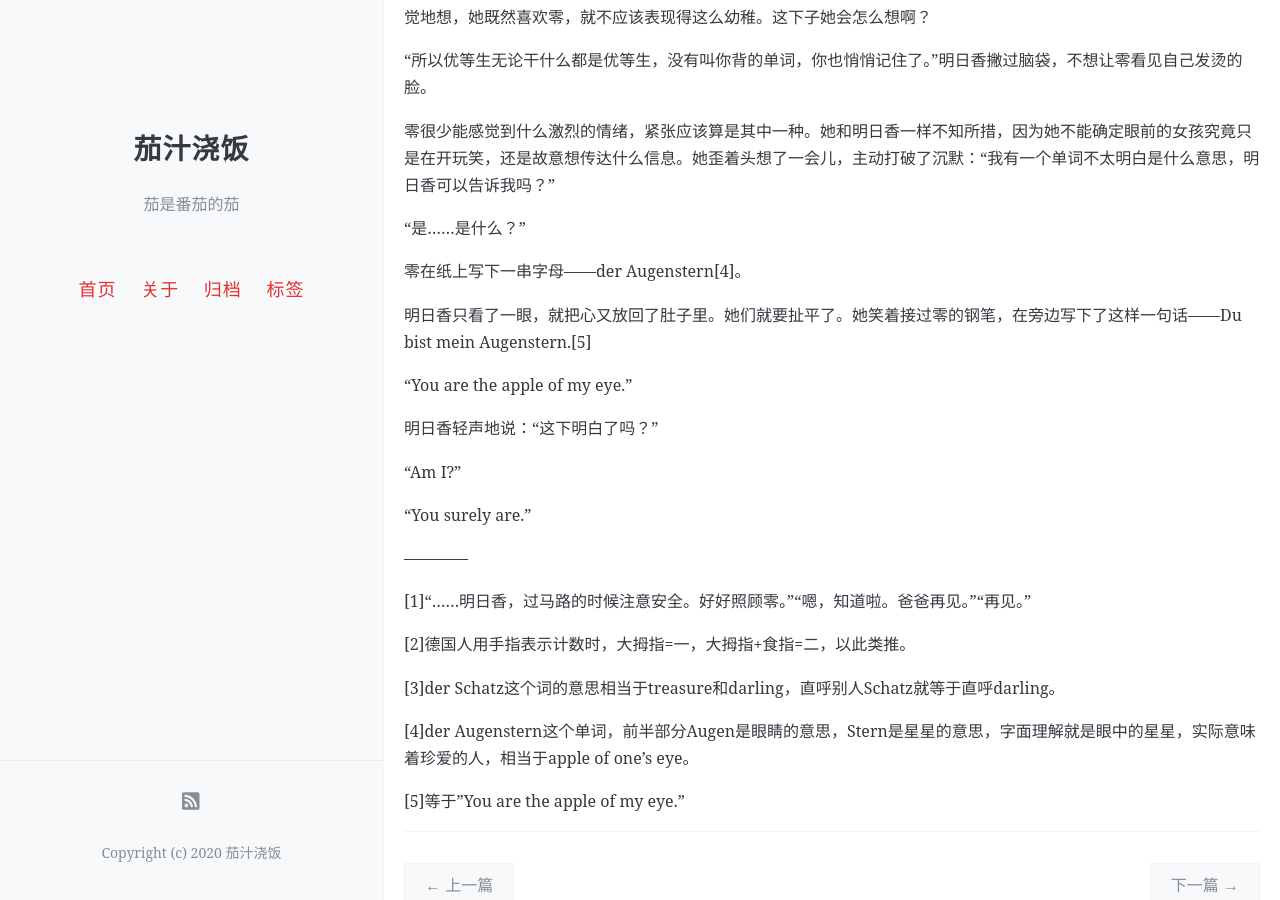
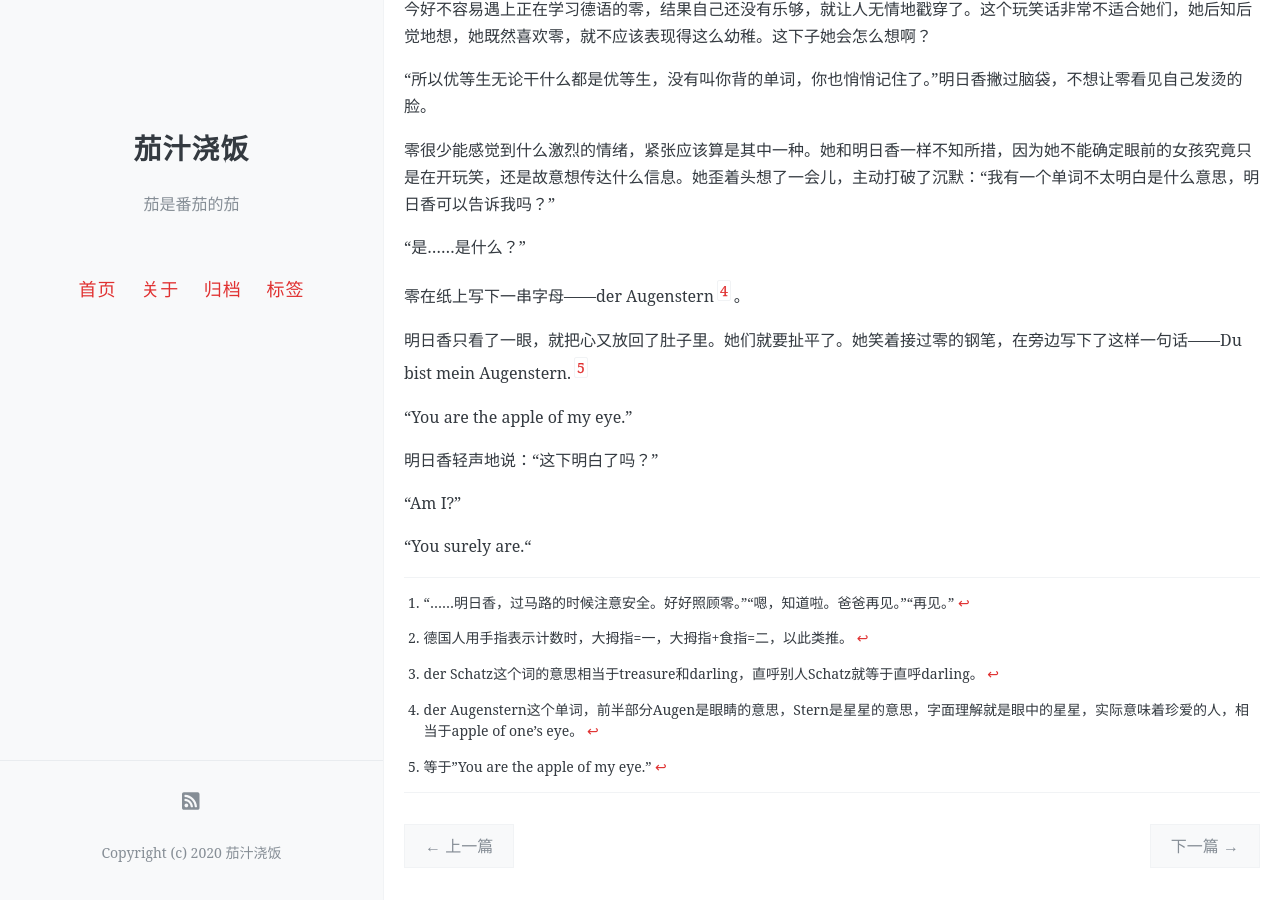
Before and after one commit to onemorebluemoon/ketchup, a Jekyll site: the page built from _posts/2018-12-07-eva4.md, in a window 1280 px wide and 900 px high, scrolled down 3219 px. Built offline with Jekyll 4.4.1, drawn with Linux system fonts in a browser that asks for light colours; comment, search, counter and statistics services are not loaded; some of the changed text lies outside the part shown.

Commit message:
Update 2018-12-07-eva4.md

```diff
--- a/_posts/2018-12-07-eva4.md
+++ b/_posts/2018-12-07-eva4.md
@@ -13,7 +13,7 @@ comments: true
 
 „Naja, ich weiß. Tschüss Papa!“
 
-„Tschüss.“[1]
+„Tschüss.“[^1]
 
 明日香走出庭院的时候，零已经在大门外等了好一会儿。她抱着书包，鞋尖来回拨弄小路上的石子。记不清是从什么时候开始的了，她总是像这样等着明日香。
 
@@ -67,7 +67,7 @@ comments: true
 
 零的脸上始终没有什么表情，只有明日香才看得出她眼里的笑意。
 
-吃午饭时，三个女孩像往常一样坐在一起。真嗣提着一大袋饮料从她们身旁经过——啊，男孩子们——但他走出两步之后又退了回来，腼腆地问她们要不要喝汽水。明日香知道零从来都不喝碳酸饮料，于是伸出了两根手指——大拇指和食指[2]，即使已经在日本生活了十年，她还是保留着一些细小的旧习惯，像是怎么也纠正不过来似的。真嗣是知道她的，他点点头，递给她们两罐芬达，然后才去找自己的伙伴。
+吃午饭时，三个女孩像往常一样坐在一起。真嗣提着一大袋饮料从她们身旁经过——啊，男孩子们——但他走出两步之后又退了回来，腼腆地问她们要不要喝汽水。明日香知道零从来都不喝碳酸饮料，于是伸出了两根手指——大拇指和食指[^2]，即使已经在日本生活了十年，她还是保留着一些细小的旧习惯，像是怎么也纠正不过来似的。真嗣是知道她的，他点点头，递给她们两罐芬达，然后才去找自己的伙伴。
 
 明日香余光瞥见零的嘴角微微上扬，忍不住感到好奇。她这一次既没有在开汽水时弄得满手都是，也没有因为被气泡呛到而咳嗽个不停，所以，零是在笑什么？
 
@@ -97,7 +97,7 @@ comments: true
 
 “-schatz。”零虽然感觉这个问法有些奇怪，但还是毫不犹豫地给出了回答。
 
-明日香得意地大笑一声。零不明所以地盯着她看了一会儿，慢慢意识到了她究竟在笑什么——Schatz在德语里的意思是宝物和亲爱的[3]。明日香给出的词汇表里只有der Wortschatz，却没有der Schatz，它们之间的关系，零是在查词典的时候意外发现的。如果明日香不是故意想要戏弄她，那么这个玩笑应该更适合于情侣和家人之间的嬉闹。
+明日香得意地大笑一声。零不明所以地盯着她看了一会儿，慢慢意识到了她究竟在笑什么——Schatz在德语里的意思是宝物和亲爱的[^3]。明日香给出的词汇表里只有der Wortschatz，却没有der Schatz，它们之间的关系，零是在查词典的时候意外发现的。如果明日香不是故意想要戏弄她，那么这个玩笑应该更适合于情侣和家人之间的嬉闹。
 
 “明日香？”
 
@@ -117,9 +117,9 @@ comments: true
 
 “是……是什么？”
 
-零在纸上写下一串字母——der Augenstern[4]。
+零在纸上写下一串字母——der Augenstern[^4]。
 
-明日香只看了一眼，就把心又放回了肚子里。她们就要扯平了。她笑着接过零的钢笔，在旁边写下了这样一句话——Du bist mein Augenstern.[5]
+明日香只看了一眼，就把心又放回了肚子里。她们就要扯平了。她笑着接过零的钢笔，在旁边写下了这样一句话——Du bist mein Augenstern.[^5]
 
 "You are the apple of my eye."
 
@@ -127,16 +127,14 @@ comments: true
 
 "Am I?"
 
-"You surely are."
+"You surely are.“
 
-————
+[^1]:“……明日香，过马路的时候注意安全。好好照顾零。”“嗯，知道啦。爸爸再见。”“再见。”
 
-[1]“……明日香，过马路的时候注意安全。好好照顾零。”“嗯，知道啦。爸爸再见。”“再见。”
+[^2]:德国人用手指表示计数时，大拇指=一，大拇指+食指=二，以此类推。
 
-[2]德国人用手指表示计数时，大拇指=一，大拇指+食指=二，以此类推。
+[^3]:der Schatz这个词的意思相当于treasure和darling，直呼别人Schatz就等于直呼darling。
 
-[3]der Schatz这个词的意思相当于treasure和darling，直呼别人Schatz就等于直呼darling。
+[^4]:der Augenstern这个单词，前半部分Augen是眼睛的意思，Stern是星星的意思，字面理解就是眼中的星星，实际意味着珍爱的人，相当于apple of one's eye。
 
-[4]der Augenstern这个单词，前半部分Augen是眼睛的意思，Stern是星星的意思，字面理解就是眼中的星星，实际意味着珍爱的人，相当于apple of one's eye。
-
-[5]等于"You are the apple of my eye."
+[^5]:等于"You are the apple of my eye."
```
